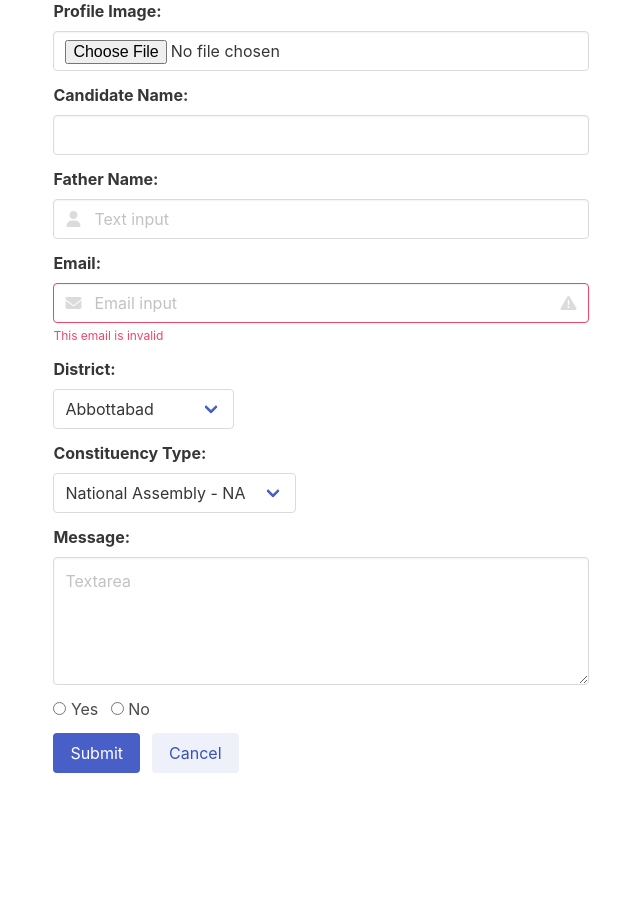
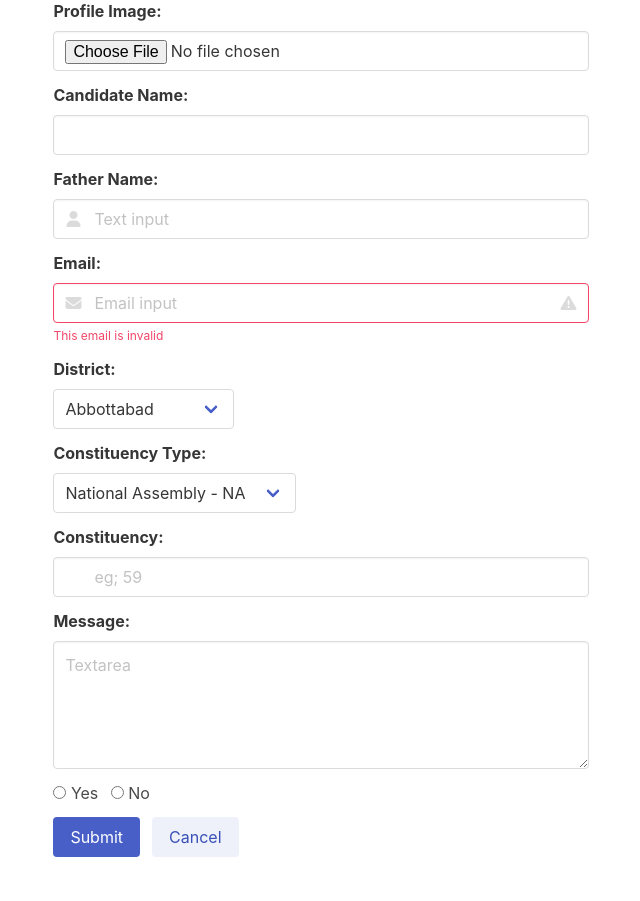
Before and after one commit to haseebjanhamraz/anp_candidates, a Node server app: page /add in a window 1280 px wide. Shown: the part 249-1150 px from the top of the page, without its empty margins (319-959 px from the left). Before the commit the page ends 1022 px from the top, so only its background shows below. Run offline with Node 20, Linux system fonts and the light colour scheme; the visitor is signed in with stand-in values (Sample User, id 1); some libraries are stand-ins or nearby versions.

Commit message:
constituency type and number is now added to the database

```diff
--- a/models/Item.js
+++ b/models/Item.js
@@ -8,6 +8,7 @@ const itemSchema = new mongoose.Schema({
   email: { type: String, required: true },
   district: { type: String, required: true },
   constituencyType: { type: String, required: true },
+  constituency: { type: String, required: true },
   message: { type: String, required: true },
   question: {type: String, required: true},
   imagePath: {type: String, required: true},
--- a/routes/index.js
+++ b/routes/index.js
@@ -20,7 +20,7 @@ router.get('/', async (req, res) => {
 router.post('/add', isAuthenticated , upload.single('profileImage'), async (req, res) => {
   try {
     // Extract data from the form submission
-    const { name, fathername, email, district, constituencyType, message } = req.body;
+    const { name, fathername, email, district, constituencyType, constituency , message } = req.body;
 
     // Get the uploaded image file
     const profileImage = req.file;
@@ -32,6 +32,7 @@ router.post('/add', isAuthenticated , upload.single('profileImage'), async (req,
       email,
       district,
       constituencyType,
+      constituency,
       message,
       question,
       profileImage: profileImage.filename, // Save the filename to the database
@@ -84,6 +85,7 @@ router.post('/edit/:id', upload.single('profileImage'), async (req, res) => {
     item.email = req.body.email;
     item.district = req.body.district;
     item.constituencyType = req.body.constituencyType;
+    item.constituency = req.body.constituency;
     item.message = req.body.message;
     item.question = req.body.question;
 
--- a/routes/upload.js
+++ b/routes/upload.js
@@ -25,6 +25,7 @@ router.post('/add', upload.single('profileImage'), async (req, res) => {
       email: req.body.email,
       district: req.body.district,
       constituencyType: req.body.constituencyType,
+      constituency: req.body.constituency,
       message: req.body.message,
       question: req.body.question,
       imagePath: relativeFilePath, // Ensure 'imagePath' is a field in your Item model
--- a/views/add.ejs
+++ b/views/add.ejs
@@ -109,6 +109,16 @@
       </div>
     </div>
 
+
+    <div class="field">
+      <label for="constituency" class="label">Constituency:</label>
+      <div class="control has-icons-left has-icons-right">
+        <input type="number" id="constituency" name="constituency" class="input" placeholder="eg; 59" required>
+        </span>
+      </div>
+    </div>
+
+
     <div class="field">
       <label for="message" class="label">Message:</label>
       <div class="control">
--- a/views/index.ejs
+++ b/views/index.ejs
@@ -17,7 +17,8 @@
                                     <p class="subtitle is-6"><%= item.description %></p>
                                 </div>
                             </div>
-                            <p class="p-0"><i class="fas fa-envelope"></i> <%= item.district %> </p>
+                            <p class="p-0"><i class="fas fa-home"></i> <%= item.district %> </p>
+                            <p class="p-0"><i class="fas fa-paperclip"></i> <%= item.constituencyType %> - <%= item.constituency %> </p>
                         </div>
                         <footer class="card-footer">
                             <!-- Edit Button -->
```
